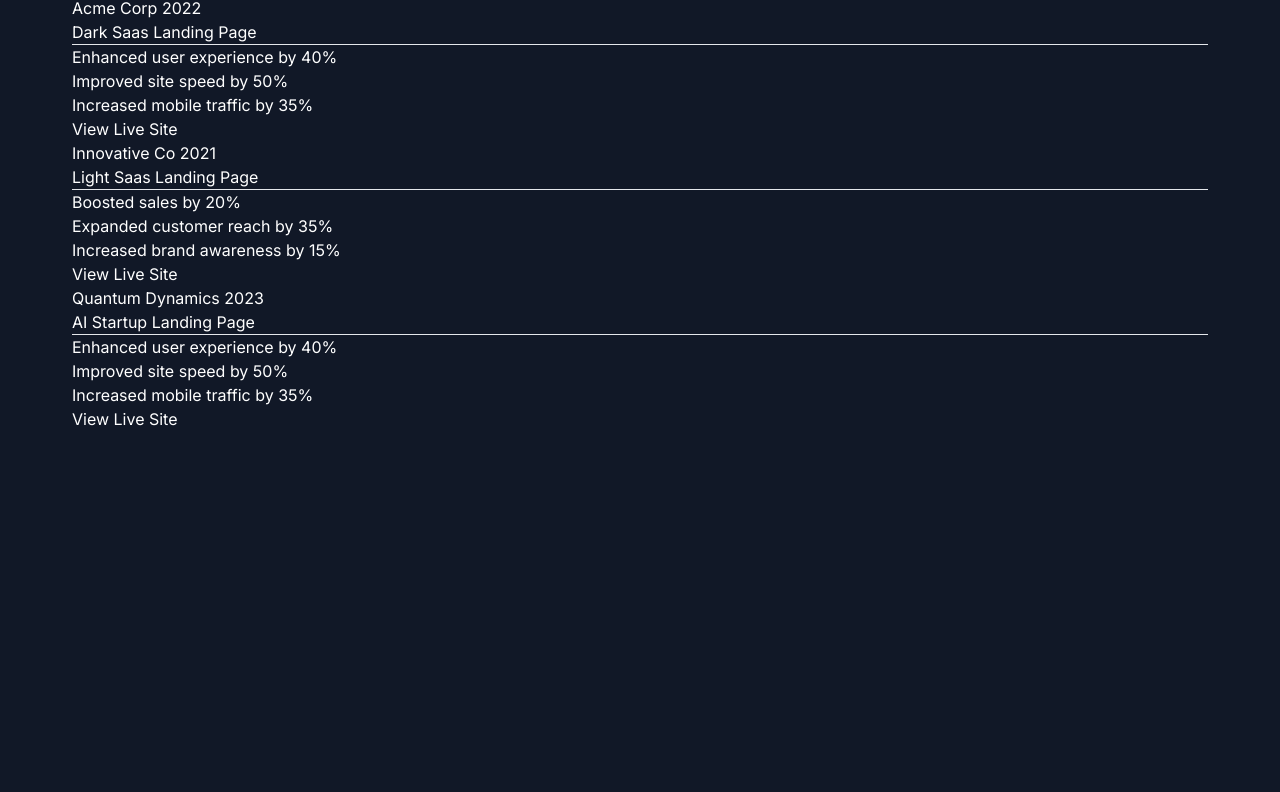
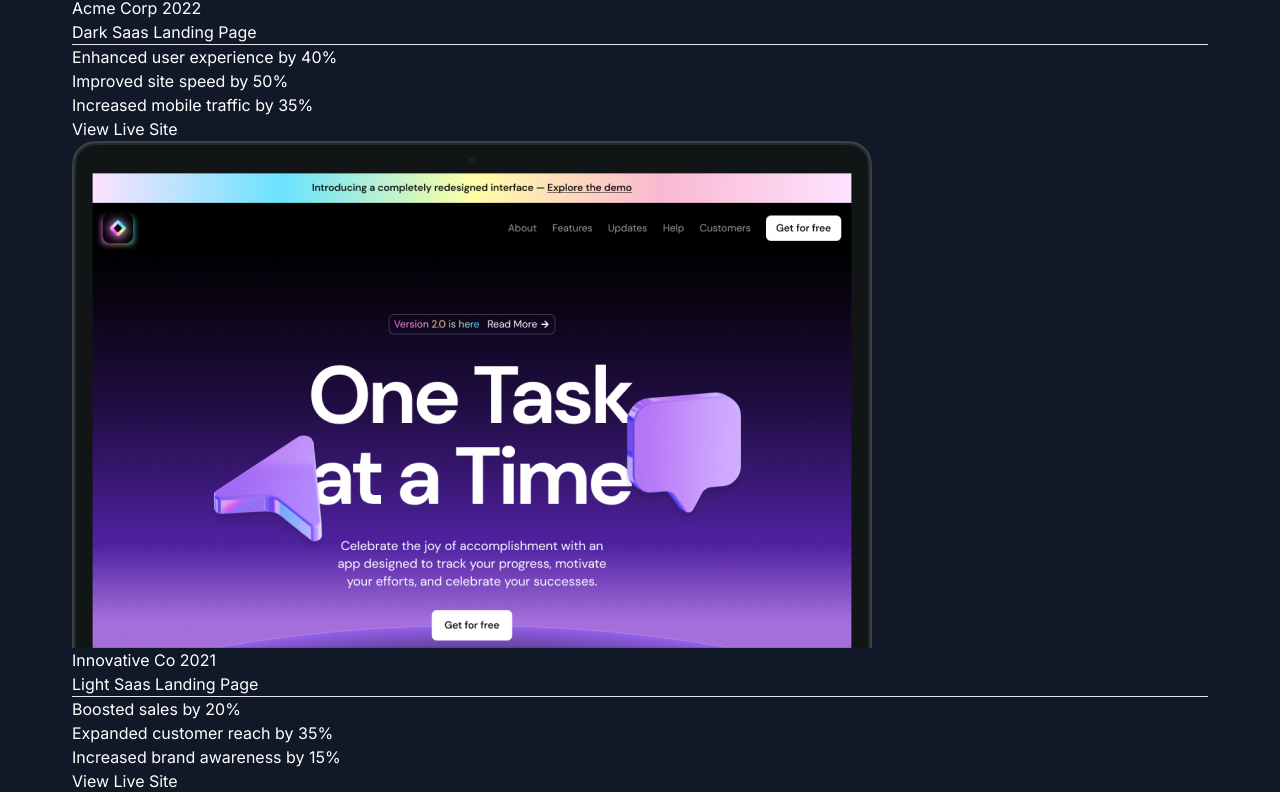
Before and after one commit to MorhafGhziel/frontend-tribe-portofolio, a Next.js app: page / in a window 1280 px wide. Shown: the part 998-1790 px from the top of the page. Before the commit the page ends 1429 px from the top, so only its background shows below. Built offline with nearby package versions, Linux system fonts and the light colour scheme; a web font is replaced by a local one.

Commit message:
added the projects image

```diff
--- a/src/sections/Projects.tsx
+++ b/src/sections/Projects.tsx
@@ -1,6 +1,7 @@
 import darkSaasLandingPage from "@/assets/images/dark-saas-landing-page.png";
 import lightSaasLandingPage from "@/assets/images/light-saas-landing-page.png";
 import aiStartupLandingPage from "@/assets/images/ai-startup-landing-page.png";
+import Image from "next/image";
 
 const portfolioProjects = [
   {
@@ -65,6 +66,7 @@ export const ProjectsSection = () => {
                 <a href={project.link}>
                   <button>View Live Site</button>
                 </a>
+                <Image src={project.image} alt={project.title} />
               </div>
             </>
           ))}
```
